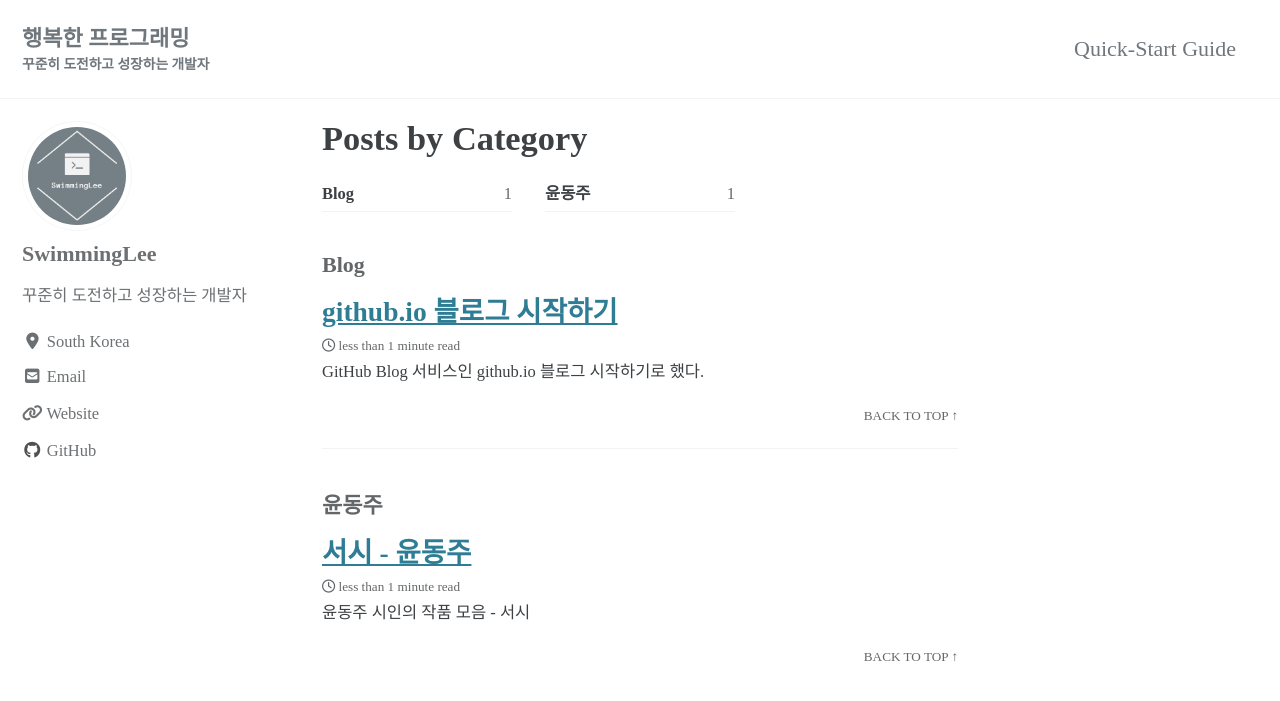
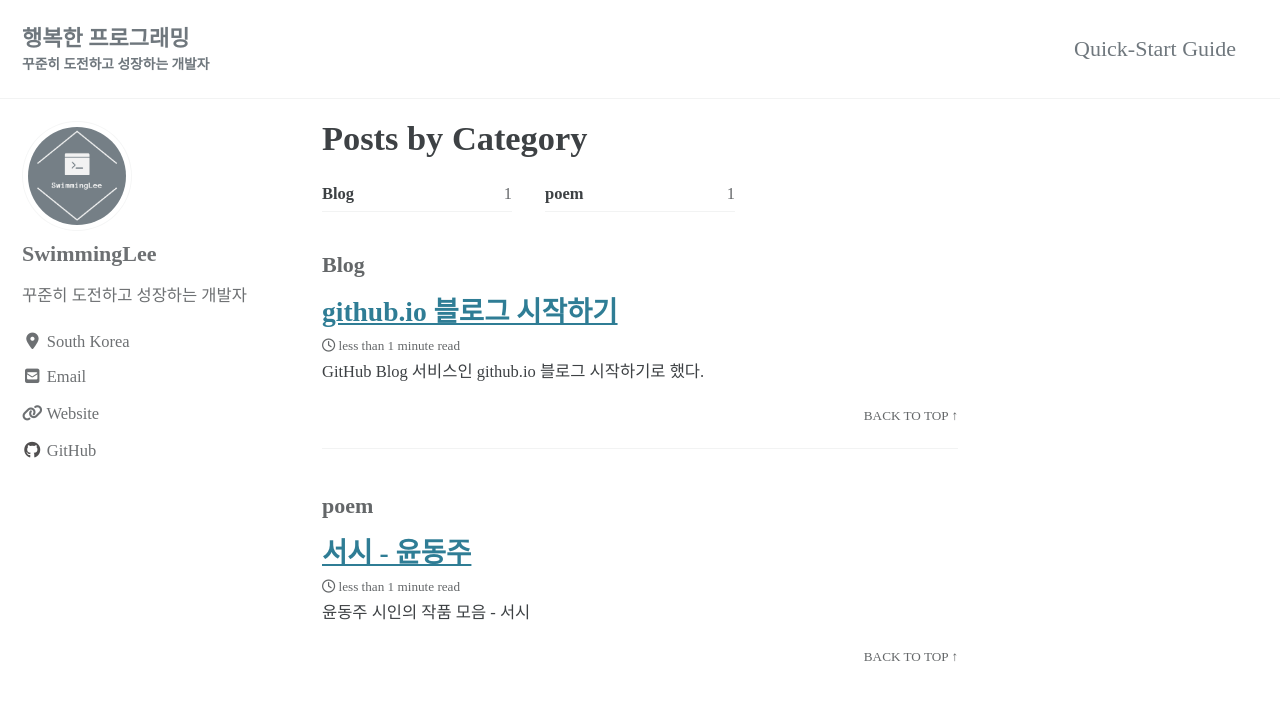
Before and after one commit to SwimmingLee/SwimmingLee.github.io, a Jekyll site: the page built from _pages/category-archive.md, in a window 1280 px wide and 900 px high. Shown: the top 701 px of the window. Built offline with Jekyll 4.4.1, drawn with Linux system fonts in a browser that asks for light colours; cached includes are drawn as plain includes; nearby versions of some CDN libraries; some web fonts are replaced.

Commit message:
doc _config.ylm

```diff
--- a/_config.yml
+++ b/_config.yml
@@ -75,7 +75,7 @@ facebook:
   username               :
   app_id                 :
   publisher              :
-og_image                 : "/assets/images/logo.png"
+og_image                 : "./assets/images/logo.png"
 # For specifying social profiles
 # - https://developers.google.com/structured-data/customize/social-profiles
 social:
--- a/_posts/2020-03-20-yun-susi.md
+++ b/_posts/2020-03-20-yun-susi.md
@@ -3,7 +3,7 @@ title:  "서시 - 윤동주"
 excerpt: "윤동주 시인의 작품 모음 - 서시"
 
 categories:
-  - 윤동주
+  - poem
 tags:
   - 서시
   - 윤동주
```
